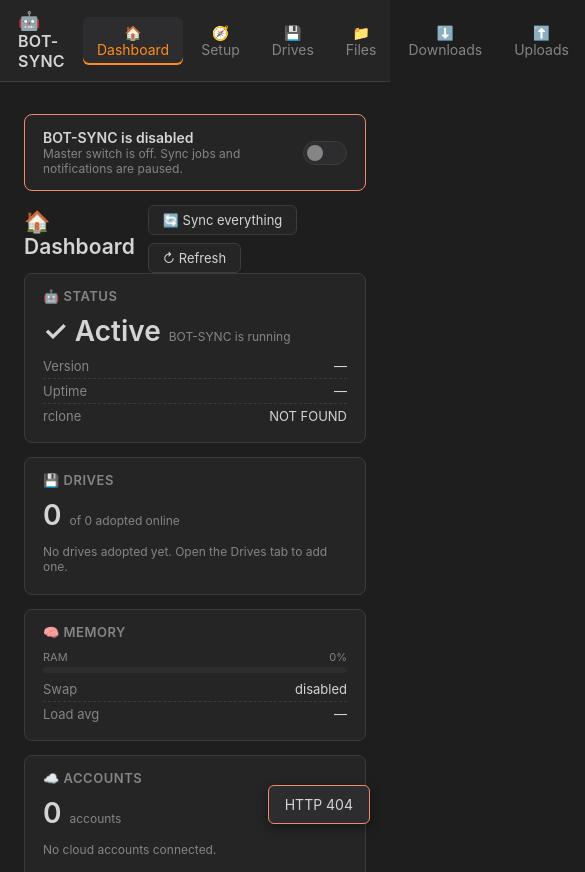
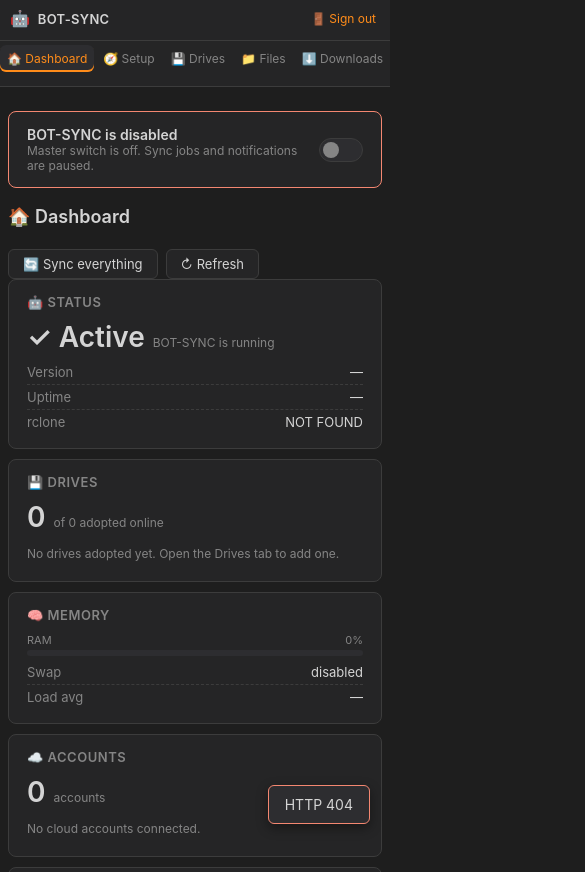
Before and after one commit to mr-tbot/bot-sync, a plain HTML site: page ui/index.html in a window 390 px wide. Shown: the top 872 px of the page, 585 px wide, since content can reach past the window. Drawn offline with Linux system fonts and the light colour scheme; no server answers.

Commit message:
v0.7.14: responsive UI - mobile-friendly tab bar and layouts
The 13-button top tab strip used to overflow horizontally and either get clipped or wrap into multiple rows that pushed all page content down on phones. New layout keeps the tabs on a single row but turns it into a touch-scrollable strip with scroll-snap so each tab feels like a flickable page; the brand and sign-out button stay anchored above on narrow screens, and clicking a tab now scrolls it into view via scrollIntoView({inline: center}).

Adds three breakpoints in ui/style.css: 1100px tightens the topbar and starts the scrolling-tabs treatment, 720px stacks the topbar (brand row above nav row), shrinks main padding, drops dash-grid/cards/perf-grid/reliability-grid to a single column, lets .panel scroll horizontally so wide tables behave, restacks the eventLog grid into label rows, and flexes dialogs to 96 percent width. 420px tightens further for very small phones.

VERSION bumped to 0.7.14. The static handler already serves CSS with a version-aware ETag so existing browsers will pick up the new style.css automatically without a hard reload.

```diff
--- a/ui/app.js
+++ b/ui/app.js
@@ -167,9 +167,14 @@ const maybeShowFirstRun = () => {
 };
 
 // ----- tab switching -----
+// On phone widths the tab strip becomes a horizontal scroll row, so when
+// the user taps a partially-visible tab (or a sub-panel jumps them to a
+// different tab via _switchTab) we make sure the freshly activated tab
+// scrolls into view rather than staying clipped at the edge.
 $$('.tab').forEach(t => t.addEventListener('click', () => {
   $$('.tab').forEach(x => x.classList.toggle('active', x === t));
   $$('.tabpane').forEach(p => p.classList.toggle('active', p.id === 'tab-' + t.dataset.tab));
+  try { t.scrollIntoView({ behavior: 'smooth', block: 'nearest', inline: 'center' }); } catch (_) {}
 }));
 
 // ----- DRIVES -----
--- a/ui/style.css
+++ b/ui/style.css
@@ -363,3 +363,136 @@ dialog.modal .modal-actions { display: flex; gap: 8px; justify-content: flex-end
 /* Live system stats in footer */
 .footer-stats { font-size: 12px; color: var(--muted); font-variant-numeric: tabular-nums; }
 .footer-stats.low-ram { color: var(--warn, #e5a200); font-weight: 600; }
+
+
+/* ============================================================
+   Responsive layout
+   -------------------------------------------------------------
+   The top tab bar has 13 buttons that easily overflow on
+   narrow screens. Rather than wrapping (which would push the
+   page content down by 3+ rows on a phone) we let it scroll
+   horizontally with snap points so each tab feels like a
+   "page" the user can flick through. The brand and the sign
+   out button stay anchored above the scrolling strip so users
+   never lose their place.
+
+   Breakpoints:
+     <= 1100px  – tab bar becomes a horizontal scroll strip,
+                  paddings tighten a touch.
+     <= 720px   – topbar stacks (brand row, then nav row),
+                  main padding shrinks, dialog widths flex,
+                  tables get a horizontal scroll wrapper, and
+                  the dashboard / cards grids drop to a single
+                  column when there really is not enough room.
+   ============================================================ */
+
+/* The tab strip should always be touch-scrollable (mouse users on
+   wide screens still see the full strip with no scrollbar visible). */
+.tabs {
+  -webkit-overflow-scrolling: touch;
+  scrollbar-width: thin;
+}
+
+@media (max-width: 1100px) {
+  .topbar {
+    gap: 10px;
+    padding: 8px 12px;
+  }
+  .tabs {
+    flex-wrap: nowrap;
+    overflow-x: auto;
+    scroll-snap-type: x proximity;
+    /* Hide the bottom border-shadow gap so scrollbar does not
+       look detached. */
+    padding-bottom: 2px;
+  }
+  .tab {
+    flex: 0 0 auto;
+    scroll-snap-align: start;
+    white-space: nowrap;
+    padding: 6px 10px;
+    font-size: 13px;
+  }
+  .status { display: none; }
+}
+
+@media (max-width: 720px) {
+  .topbar {
+    flex-wrap: wrap;
+    gap: 8px;
+    padding: 8px 10px;
+    align-items: center;
+  }
+  .brand { font-size: 14px; flex: 1; min-width: 0; }
+  .brand .logo { font-size: 16px; }
+  /* Push the nav onto its own full-width row below the brand. */
+  .tabs {
+    order: 3;
+    flex-basis: 100%;
+    margin: 4px -10px 0;
+    padding: 4px 10px 6px;
+    gap: 2px;
+    border-top: 1px solid var(--border);
+  }
+  .tab { padding: 6px 9px; font-size: 12.5px; }
+  #logoutBtn { font-size: 12px; padding: 2px 4px; }
+
+  main { padding: 12px 12px 50px; }
+  h2 { font-size: 18px; }
+
+  /* Most of the page is grids of cards. Loosen the minimum so
+     they collapse to a single column at phone widths. */
+  .cards,
+  .dash-grid,
+  .perf-grid,
+  .reliability-grid {
+    grid-template-columns: 1fr;
+    gap: 10px;
+  }
+  #ntEventList { grid-template-columns: repeat(auto-fill, minmax(150px, 1fr)); }
+
+  /* Keep the row-between bar from blowing out when a label and a
+     stack of action buttons both want their own line. */
+  .row-between { flex-wrap: wrap; gap: 8px; }
+  .row-between > div { flex-wrap: wrap; }
+
+  /* Let panels scroll horizontally on phones so tables that exceed
+     the viewport don't blow out the layout. */
+  .panel { overflow-x: auto; }
+  table.data th,
+  table.data td { padding: 7px 6px; font-size: 12px; }
+  .actions-cell { gap: 2px; }
+  .actions-cell .btn-secondary,
+  .actions-cell .btn-primary,
+  .actions-cell .btn-danger { padding: 4px 8px; font-size: 12px; }
+
+  /* Event log uses fixed-pixel columns that don't fit on a phone.
+     Switch to a stacked layout: timestamp + level on one row,
+     source + message on the next. */
+  #eventLog .ev {
+    grid-template-columns: max-content max-content;
+    grid-template-areas:
+      "t l"
+      "s s"
+      "m m";
+    row-gap: 2px;
+  }
+  #eventLog .ev > :nth-child(1) { grid-area: t; }
+  #eventLog .ev > :nth-child(2) { grid-area: l; }
+  #eventLog .ev > :nth-child(3) { grid-area: s; color: var(--muted); font-size: 11px; }
+  #eventLog .ev > :nth-child(4) { grid-area: m; }
+
+  /* Modals and the wizard should fill the screen on phones. */
+  dialog.modal,
+  dialog.welcome { width: 96%; max-width: none; padding: 18px 18px; }
+  .wizard { margin: 8px auto; }
+  .wizard .step { padding: 14px 14px; }
+
+  .sync-log-detail { max-width: 180px; }
+}
+
+@media (max-width: 420px) {
+  .brand { font-size: 13px; }
+  .tab { padding: 6px 7px; font-size: 12px; }
+  main { padding: 10px 8px 40px; }
+}
```
Also changed, not shown: 1 other file.
